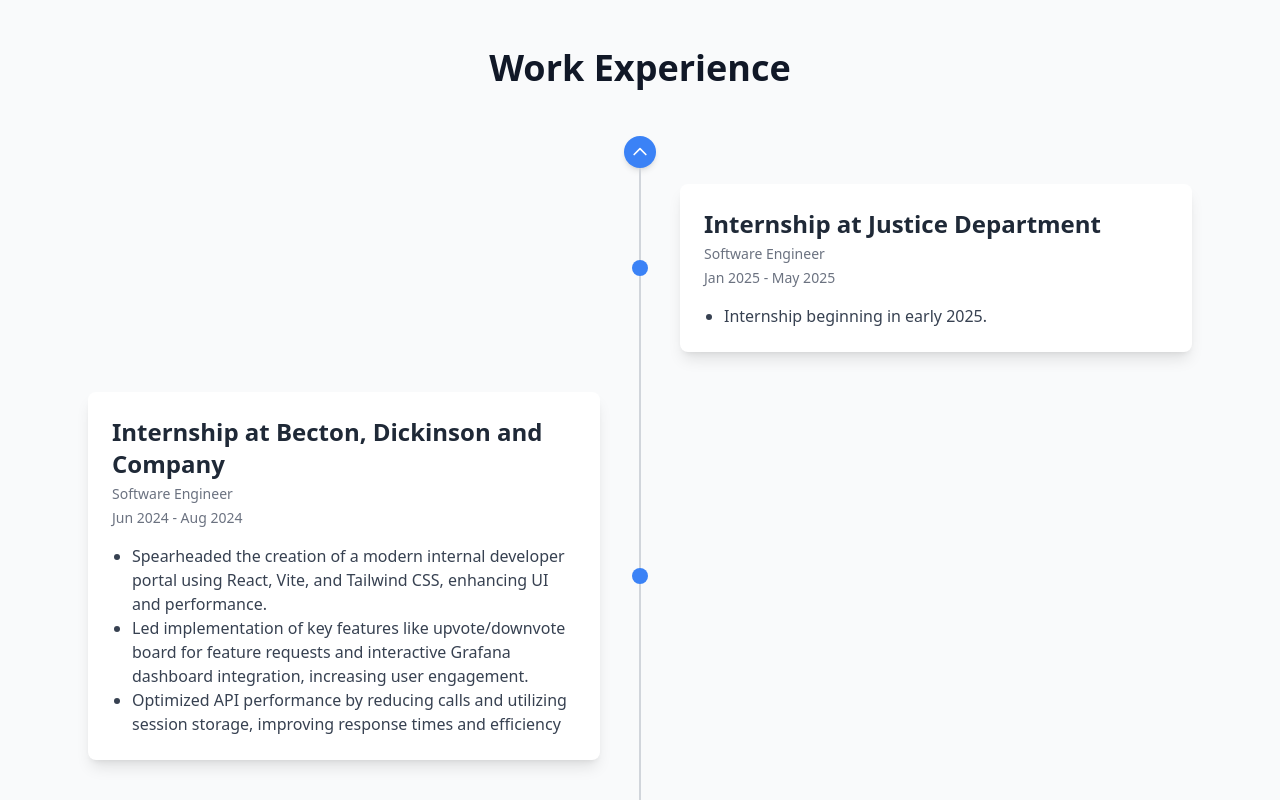
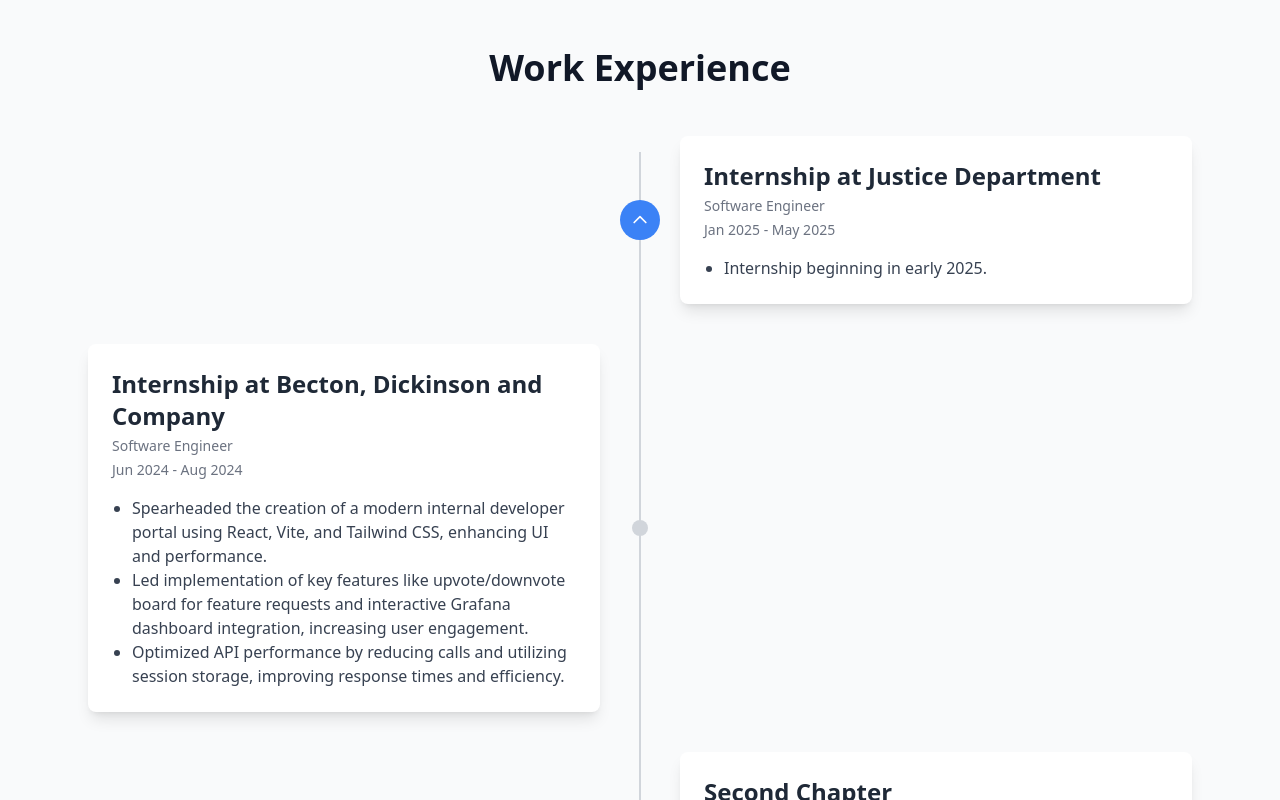
Before and after one commit to newsyd04/DaraNewsome-Portfolio, a React (Create React App) app: page / in a window 1280 px wide. Shown: the part 860-1660 px from the top of the page. Built offline with nearby package versions, Linux system fonts and the light colour scheme.

Commit message:
added scroll effect and arrow button updated

```diff
--- a/src/Components/Experience.js
+++ b/src/Components/Experience.js
@@ -15,7 +15,7 @@
       description: [
         "Spearheaded the creation of a modern internal developer portal using React, Vite, and Tailwind CSS, enhancing UI and performance.",
         "Led implementation of key features like upvote/downvote board for feature requests and interactive Grafana dashboard integration, increasing user engagement.",
-        "Optimized API performance by reducing calls and utilizing session storage, improving response times and efficiency",
+        "Optimized API performance by reducing calls and utilizing session storage, improving response times and efficiency.",
       ],
     },
     {
@@ -23,9 +23,9 @@
       date: "Feb 2023 - Jun 2024",
       role: "Co-Founder",
       description: [
-        "Developed a mobile app using Flutter for textbook trading within schools, allowing students to buy, sell, and trade books easily",
-        "Built an asset management platform for schools to track, manage, and assign textbooks to students, streamlining resource management",
-        "Accepted into the NDRC pre-accelerator program, gaining support and mentorship to further develop and scale the business",
+        "Developed a mobile app using Flutter for textbook trading within schools, allowing students to buy, sell, and trade books easily.",
+        "Built an asset management platform for schools to track, manage, and assign textbooks to students, streamlining resource management.",
+        "Accepted into the NDRC pre-accelerator program, gaining support and mentorship to further develop and scale the business.",
       ],
     },
     {
@@ -34,8 +34,8 @@
       role: "Software Engineer",
       description: [
         "Developed a performance testing benchmark application that evaluated the company’s vector database product against competitors.",
-        "Gained experience scripting and developing applications using the Ubuntu OS and virtual machines",
-        "Designed web-based documentation using Jupyter Notebooks and Markdown",
+        "Gained experience scripting and developing applications using the Ubuntu OS and virtual machines.",
+        "Designed web-based documentation using Jupyter Notebooks and Markdown.",
       ],
     },
     {
@@ -44,8 +44,8 @@
       role: "Software Engineer",
       description: [
         "Developed interactive API-based applications using Python, FastAPI, and React.",
-        "Adhered to coding standards, updated documentation, and engaged in peer code reviews",
-        "Performed and communicated effectively as part of a multinational team engaging in agile methodologies",
+        "Adhered to coding standards, updated documentation, and engaged in peer code reviews.",
+        "Performed and communicated effectively as part of a multinational team engaging in agile methodologies.",
       ],
     },
     {
@@ -54,8 +54,8 @@
       role: "Co-Founder",
       description: [
         "Developed the Script Web Application MVP, including front-end, back-end, and visual design.",
-        "Awarded 10,000 Euro in preliminary funding from Tangent Incubator, Trinity College Dublin",
-        "Gained experience pitching in front of large groups and working remotely",
+        "Awarded 10,000 Euro in preliminary funding from Tangent Incubator, Trinity College Dublin.",
+        "Gained experience pitching in front of large groups and working remotely.",
       ],
     },
     {
@@ -63,13 +63,16 @@
       date: "Mar 2020 – Jan 2022",
       role: "Co-Founder",
       description: [
-        "Designed multiple functioning pairs of Specs Smart Glasses for dementia patients, including software development, physical design, and manufacturing",
-        "Created video content to educate clients through the demonstration of the features of Specs",
-        "Represented Ireland and SciFest at the International Science and Engineering Fair 2021 and Hong Kong GTYSB 2021",
-        "Won multiple BT Young Scientist Awards, including, Overall Runner-up 2022",
+        "Designed multiple functioning pairs of Specs Smart Glasses for dementia patients, including software development, physical design, and manufacturing.",
+        "Created video content to educate clients through the demonstration of the features of Specs.",
+        "Represented Ireland and SciFest at the International Science and Engineering Fair 2021 and Hong Kong GTYSB 2021.",
+        "Won multiple BT Young Scientist Awards, including Overall Runner-up 2022.",
       ],
     },
   ];
+
+  // Identify the most recent experience
+  const mostRecentExperience = experiences[0];
 
   return (
     <section id="experience" className="bg-gray-50 py-20">
@@ -78,30 +81,8 @@
           Work Experience
         </h2>
         <div className="relative">
-          {/* Up Arrow */}
-          <div className="flex justify-center items-center mb-4">
-            <div className="flex flex-col items-center">
-              <div className="bg-blue-500 w-8 h-8 flex items-center justify-center rounded-full shadow-md">
-                <svg
-                  xmlns="http://www.w3.org/2000/svg"
-                  className="h-5 w-5 text-white"
-                  fill="none"
-                  viewBox="0 0 24 24"
-                  stroke="currentColor"
-                >
-                  <path
-                    strokeLinecap="round"
-                    strokeLinejoin="round"
-                    strokeWidth={2}
-                    d="M5 15l7-7 7 7"
-                  />
-                </svg>
-              </div>
-            </div>
-          </div>
-
           {/* Vertical Line */}
-          <div className="absolute top-8 left-1/2 -translate-x-1/2 h-full border-l-2 border-gray-300"></div>
+          <div className="absolute top-0 left-1/2 -translate-x-1/2 h-full border-l-2 border-gray-300 lg:top-4"></div>
 
           {/* Timeline Items */}
           <div className="space-y-10">
@@ -112,7 +93,34 @@
                   index % 2 === 0 ? "lg:flex-row-reverse" : "lg:flex-row"
                 }`}
               >
-                <div className="bg-blue-500 w-4 h-4 rounded-full absolute left-1/2 transform -translate-x-1/2"></div>
+                {/* Timeline Marker */}
+                <div
+                  className={`absolute left-1/2 transform -translate-x-1/2 rounded-full ${
+                    exp === mostRecentExperience
+                      ? "bg-blue-500 flex items-center justify-center w-6 h-6 lg:w-10 lg:h-10"
+                      : "bg-gray-300 w-4 h-4"
+                  }`}
+                >
+                  {/* Blue Arrow for Most Recent */}
+                  {exp === mostRecentExperience && (
+                    <svg
+                      xmlns="http://www.w3.org/2000/svg"
+                      className="h-3 w-3 lg:h-5 lg:w-5 text-white"
+                      fill="none"
+                      viewBox="0 0 24 24"
+                      stroke="currentColor"
+                    >
+                      <path
+                        strokeLinecap="round"
+                        strokeLinejoin="round"
+                        strokeWidth={2}
+                        d="M5 15l7-7 7 7"
+                      />
+                    </svg>
+                  )}
+                </div>
+
+                {/* Experience Card */}
                 <div
                   className={`w-full max-w-lg p-6 rounded-lg shadow-lg bg-white ${
                     index % 2 === 0 ? "lg:ml-10" : "text-left lg:mr-10"
--- a/src/Components/Hero.js
+++ b/src/Components/Hero.js
@@ -6,6 +6,18 @@
 
   const handleSpin = () => {
     setIsFlipped(!isFlipped);
+  };
+
+  const scrollToAnchor = () => {
+    const target = document.getElementById("experience");
+    if (target) {
+      const targetPosition =
+        target.getBoundingClientRect().top + window.pageYOffset;
+      window.scrollTo({
+        top: targetPosition,
+        behavior: "smooth",
+      });
+    }
   };
 
   return (
@@ -36,12 +48,12 @@
       <p className="text-xl text-gray-600 mt-4">
         Immersive Software Engineering Student
       </p>
-      <a
-        href="#projects"
+      <button
+        onClick={scrollToAnchor}
         className="mt-6 bg-blue-500 text-white py-2 px-6 rounded-full shadow-md hover:bg-blue-600"
       >
         View My Work
-      </a>
+      </button>
       <a
         href="/Dara_Newsome_resume.pdf"
         className="mt-6 bg-blue-500 text-white py-2 px-6 rounded-full shadow-md hover:bg-blue-600" download
```
